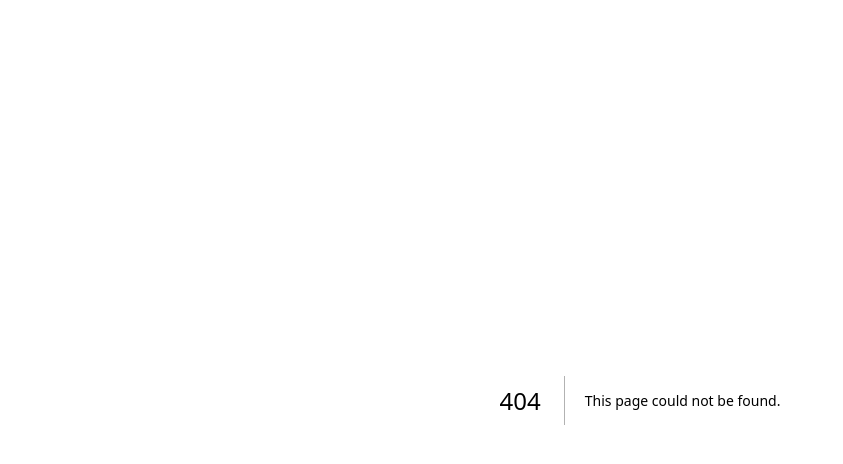
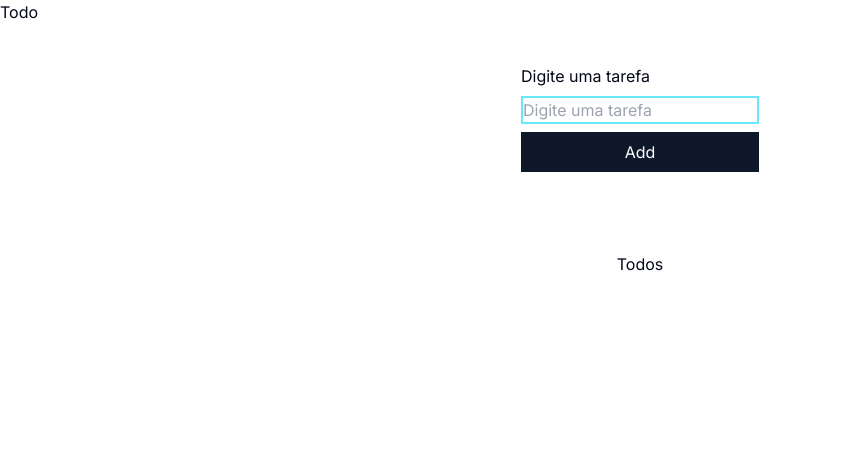
Before and after one commit to AndersonNascimentoAFSN/calc-time, a Next.js app: page /todo in a window 1280 px wide. Before the commit this address had no page. Shown: the top 464 px of the page, without its empty margins (0-843 px from the left). Built offline with nearby package versions, Linux system fonts and the light colour scheme.

Commit message:
chore: add zustand

```diff
--- a/package.json
+++ b/package.json
@@ -23,7 +23,8 @@
     "react": "^18",
     "react-dom": "^18",
     "tailwind-merge": "^2.3.0",
-    "tailwindcss-animate": "^1.0.7"
+    "tailwindcss-animate": "^1.0.7",
+    "zustand": "^4.5.2"
   },
   "devDependencies": {
     "@types/node": "^20",
--- /dev/null
+++ b/src/app/todo/page.tsx
@@ -0,0 +1,10 @@
+import { Todo } from "@/components";
+
+export default function page() {
+  return (
+    <div>
+      <h1>Todo</h1>
+      <Todo />
+    </div>
+  )
+}
--- a/src/components/index.ts
+++ b/src/components/index.ts
@@ -1,2 +1,3 @@
 export * from './conversor'
 export * from './current-date-new'
+export * from './todo'
--- /dev/null
+++ b/src/components/input/index.ts
@@ -0,0 +1 @@
+export * from './input'
--- /dev/null
+++ b/src/components/input/input.tsx
@@ -0,0 +1,24 @@
+import { ComponentProps, forwardRef } from 'react'
+
+interface InputProps extends ComponentProps<'input'> { }
+
+export const Input = forwardRef<HTMLInputElement>((props: InputProps, ref) => {
+  return (
+    <input
+      id="todo"
+      type="text"
+      name="text"
+      className="pd-2 border-cyan-300 border-2 w-full"
+      placeholder="Digite uma tarefa"
+      ref={ref}
+      {...props}
+    // onChange={(e) => setTodo(e.target.value)}
+    // value={todo}
+    // ref={inputRef}
+    // value={todoContent}
+    // onFocus={inputRef.current.focus()}
+    />
+  )
+})
+
+Input.displayName = 'Input'
--- /dev/null
+++ b/src/components/todo/index.ts
@@ -0,0 +1 @@
+export * from './todo'
--- /dev/null
+++ b/src/components/todo/todo.tsx
@@ -0,0 +1,73 @@
+'use client'
+
+import { useState, useRef } from 'react'
+import { useTodoStore } from "@/store/todo"
+import { Input } from '../input'
+
+export function Todo() {
+  // const [todo, setTodo] = useState('')
+  const inputRef = useRef<HTMLInputElement | null>(null)
+
+  const todoContent = inputRef.current?.value
+
+  console.log('todoContent', todoContent)
+  console.log('inputRef.current', inputRef.current)
+
+  // const { todos, create } = useTodoStore()
+
+  // function handleTodo() {
+  // }
+
+  function AddTodo() {
+    // if (todoContent) {
+    //   create({ text: todoContent, done: false })
+    // }
+    console.log('todoContent', todoContent)
+  }
+
+  // console.log(todos)
+
+  return (
+    <div>
+      <div className="flex w-full justify-center p-10 items-center h-full">
+        <form>
+          <div className="grid gap-2">
+            <label htmlFor="todo">Digite uma tarefa</label>
+            {/* <input
+              id="todo"
+              type="text"
+              name="text"
+              className="pd-2 border-cyan-300 border-2 w-full"
+              placeholder="Digite uma tarefa"
+              // onChange={(e) => setTodo(e.target.value)}
+              // value={todo}
+              ref={inputRef}
+              // value={todoContent}
+              // onFocus={inputRef.current.focus()}
+            /> */}
+            <Input ref={inputRef} />
+
+            <button
+              type="button"
+              className="w-full bg-slate-900 text-white p-2"
+              onClick={AddTodo}
+            >
+              Add
+            </button>
+          </div>
+        </form>
+      </div>
+
+      <div className="flex flex-col w-full justify-center p-10 items-center h-full">
+        <h1>Todos</h1>
+        {/* {
+          Array.from(todos.values()).map((todo, index) => (
+            <div key={index}>
+              <p>{todo.text}</p>
+            </div>
+          ))
+        } */}
+      </div>
+    </div>
+  )
+}
--- /dev/null
+++ b/src/store/todo.ts
@@ -0,0 +1,35 @@
+'use client'
+
+import { create } from 'zustand'
+
+
+type Todo = {
+  text: string
+  done: boolean
+}
+
+interface State {
+  todos: Map<number, Todo>
+  todo(id: number): Todo | undefined
+  create: (todo: Todo) => void
+}
+
+export const useTodoStore = create<State>((set, get) => ({
+  todos: new Map<number, Todo>(),
+  todo: (id) => get().todos.get(id),
+  create: (todo: Todo) => set((state) => {
+    state.todos.set(state.todos.size, todo)
+    return {
+      ...state,
+      todos: new Map(state.todos)
+    }
+  }),
+  // create: (todo: Todo) => set((state) => {
+  //   state.todos.set(state.todos.size, todo)
+  //   return state
+  // }),
+  // remove: () => {
+  //   const todos = get().todos
+  // },
+  // update: () => set({ bears: 0 }),
+}))
```
Also changed, not shown: 1 other file (tests, documents, lock files or other folders).
